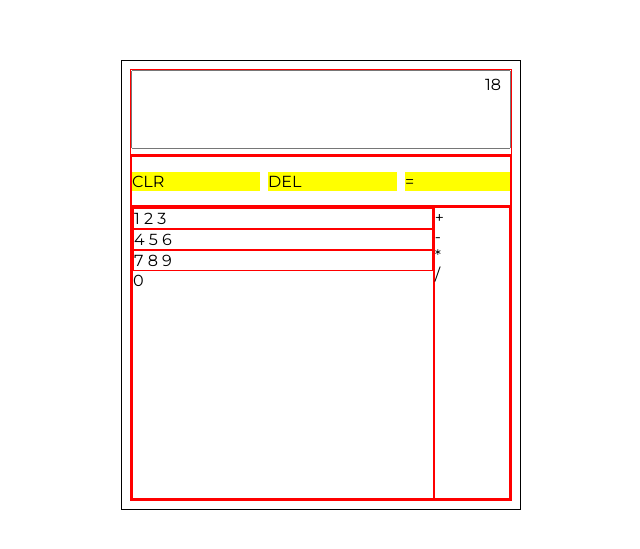
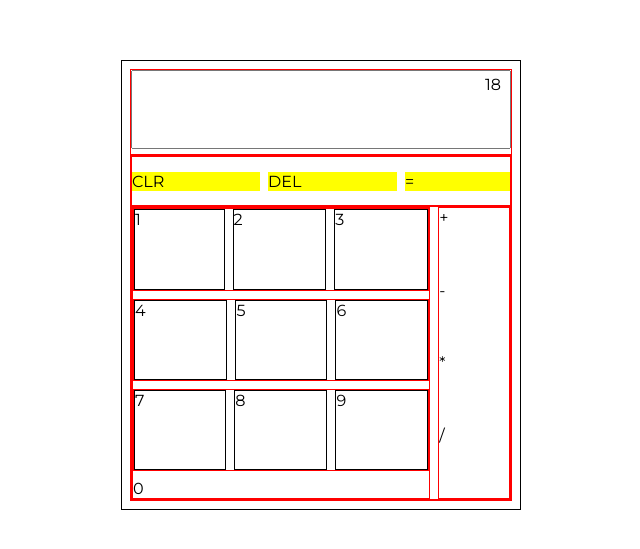
Before and after one commit to Aicyraa/Cyalator, a plain HTML site: page index.html in a window 1280 px wide. Shown: the part 115-664 px from the top of the page, without its empty margins (319-959 px from the left). Drawn offline with Linux system fonts and the light colour scheme.

Commit message:
finalize layout

```diff
--- a/style.css
+++ b/style.css
@@ -23,7 +23,7 @@ input::-webkit-inner-spin-button {
 }
 
 input[type="number"] {
-   -moz-appearance: textfield;
+   appearance: textfield;
 }
 
 /* Calculator */
@@ -94,11 +94,26 @@ input[type="number"] {
 .container-NumOpe {
    display: flex;
    flex-grow: 2;
+   gap: 8px;
 }
 
 /* Numbers */
 .container-numbers{
+   display: flex;
+   gap: 8px;
+   flex-direction: column;
    flex-grow: 2;
+}
+
+.container-numbers div:nth-child(1n){
+   display: flex;
+   gap: 8px;
+   flex-grow: 1;
+}
+
+.container-numbers div:nth-child(1n) span{
+   border: 1px solid black;
+   flex-grow: 1;
 }
 
 /* Operators */
@@ -107,3 +122,7 @@ input[type="number"] {
    flex-direction: column;
    flex-grow: 0.5;
 }
+
+.container-operators span{
+   flex-grow: 1;
+}
```
